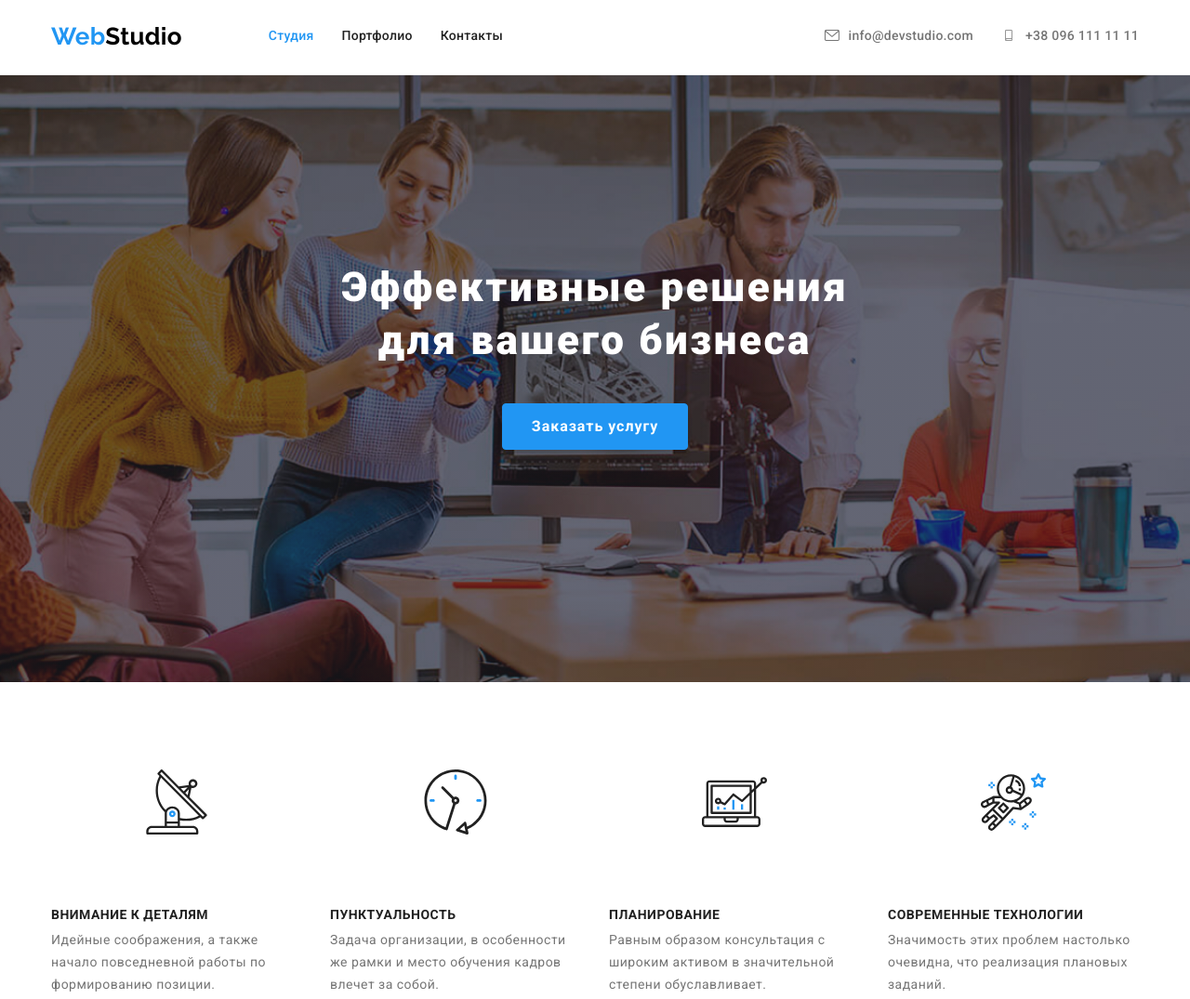
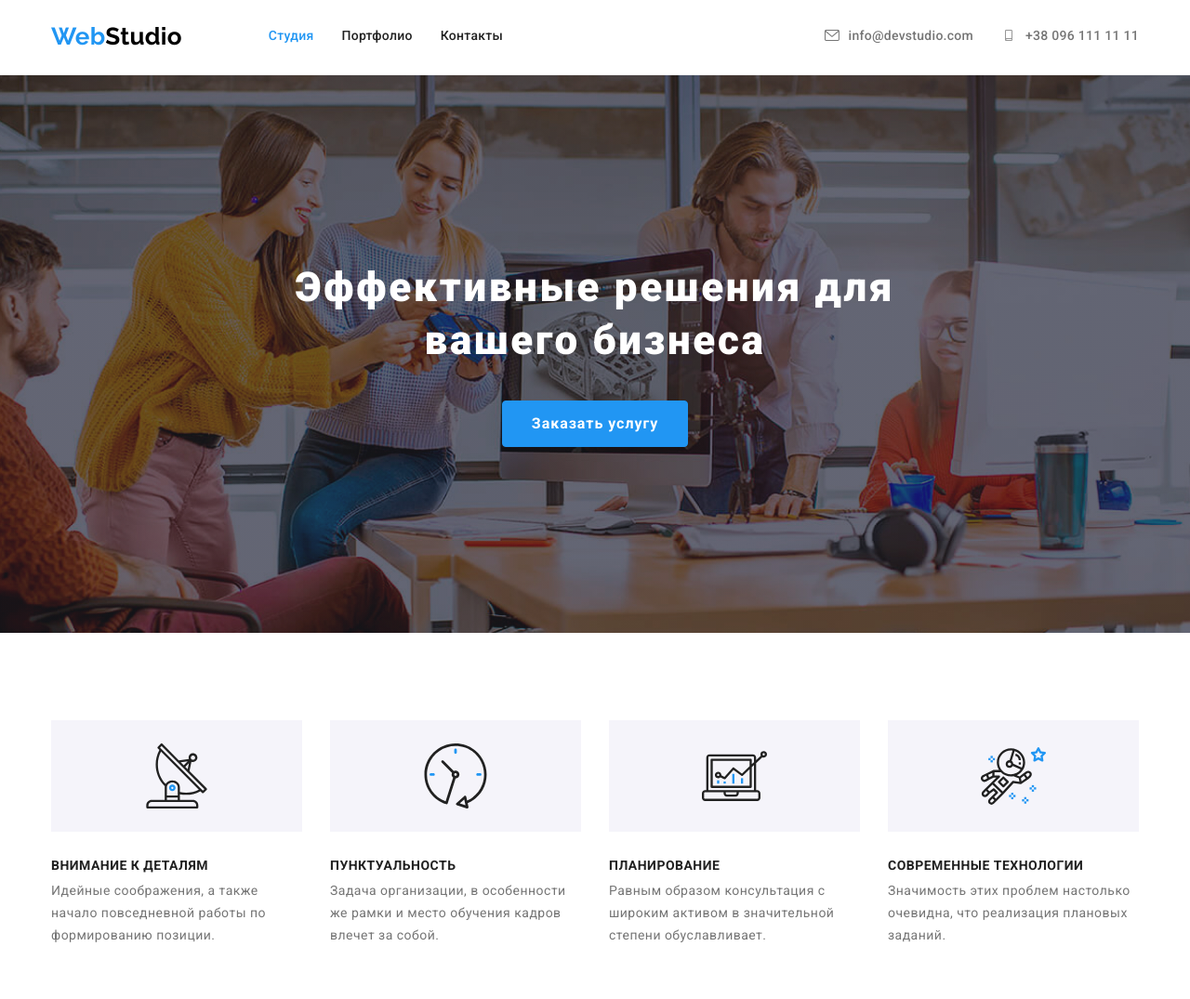
Before and after one commit to Marisha961/goit-markup-hw-04, a plain HTML site: page index.html in a window 1280 px wide. Shown: the top 1075 px of the page at 93% size. Drawn offline with nearby package versions, Linux system fonts and the light colour scheme.

Commit message:
исправлено после замечаний
-div.capsule добавлен фон и align-items:center;
-для .team-title убран display:flex;
-для заголовка в секции клиентов убраны боковые паддингиж
-в секции hero удален класс title из div контейнера,для hero-title задан margin:0 auto 30px

```diff
--- a/css/styles.css
+++ b/css/styles.css
@@ -166,9 +166,7 @@ a {
   letter-spacing: 0.06em;
   width: 696px;
   height: 120px;
-  margin-bottom: 30px;
-  padding-right: 30px;
-  padding-left: 30px;
+  margin: 0 auto 30px;
 }
 
 .hero {
@@ -242,11 +240,13 @@ a {
   line-height: 1.7;
 }
 .capsule {
+  background: var(--background-second-color);
   width: 270px;
   height: 120px;
   margin-bottom: 30px;
   display: flex;
   justify-content: center;
+  align-items: center;
 }
 /*                          work */
 .work {
@@ -317,7 +317,8 @@ img {
   line-height: 1.19;
   text-align: center;
   padding-bottom: 10px;
-  display: flex;
+  padding-left: 0;
+  padding-right: 0;
 }
 
 .team-text {
--- a/index.html
+++ b/index.html
@@ -66,7 +66,7 @@
     <main>
       <!--                     Герой -->
       <section class="hero">
-        <div class="container title">
+        <div class="container">
           <h1 class="hero-title">Эффективные решения для вашего бизнеса</h1>
           <button type="button" class="btn">Заказать услугу</button>
         </div>
```
